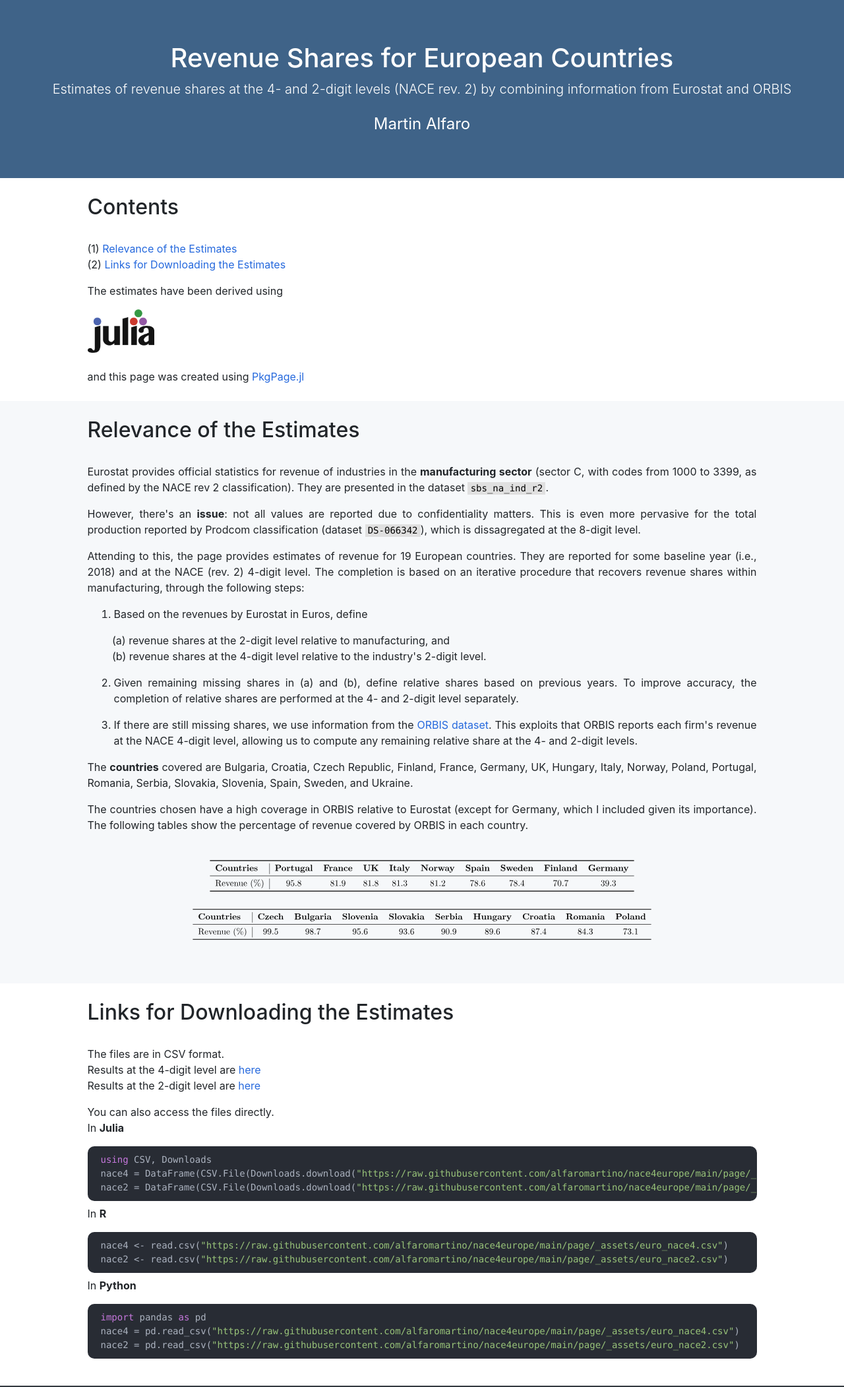
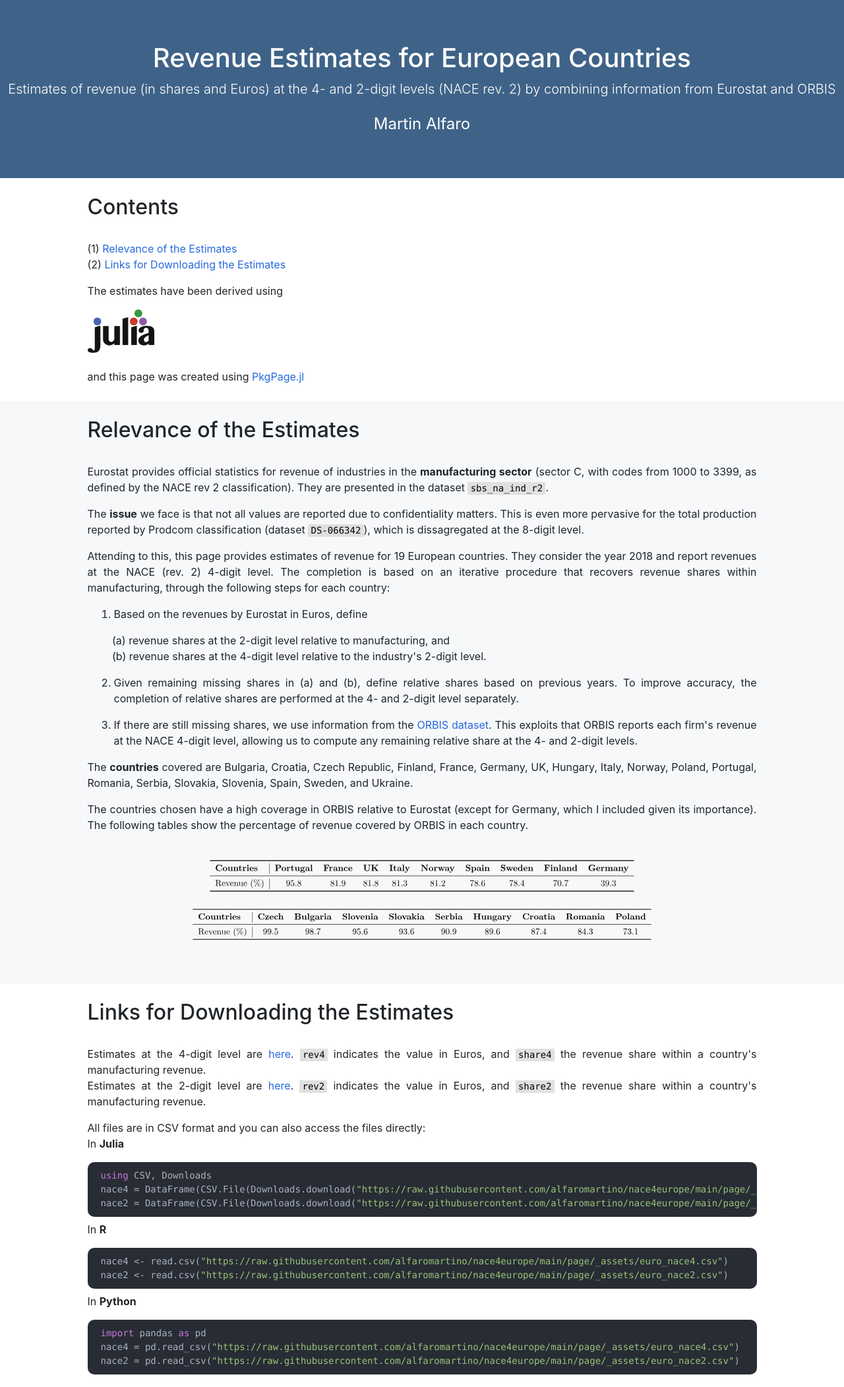
Before and after one commit to alfaromartino/nace4europe, a plain HTML site: page index.html in a window 1280 px wide. Shown: the top 2103 px of the page at 66% size. Drawn offline with Linux system fonts and the light colour scheme.

Commit message:
Deploying to gh-pages from  @ 21cbc204b87937ec0821cf5f0709f960843ed437 🚀

```diff
--- a/index.html
+++ b/index.html
@@ -5,7 +5,7 @@
   <meta charset="UTF-8">
   <meta name="viewport" content="width=device-width, initial-scale=1, shrink-to-fit=no">
   <meta name="author" content="Martin Alfaro">
-  <title>Revenue Shares for European Countries</title>
+  <title>Revenue Estimates for European Countries</title>
 
   <link rel="icon" type="image/png"  href="/nace4europe/assets/favicon.ico">
 
@@ -67,8 +67,8 @@ pre code.hljs.plaintext {
 
     <div class="jumbotron jumbotron-fluid container-fluid bg-primary">
 
-    <h1>Revenue Shares for European Countries</h1>
-    <div class="lead">Estimates of revenue shares at the 4- and 2-digit levels (NACE rev. 2) by combining information from Eurostat and ORBIS
+    <h1>Revenue Estimates for European Countries</h1>
+    <div class="lead">Estimates of revenue (in shares and Euros) at the 4- and 2-digit levels (NACE rev. 2) by combining information from Eurostat and ORBIS
 </div>
 
       <a class="name_format" href="https://sites.google.com/view/alfaromartino/" target="_blank" rel="noopener noreferrer" data-size="large" aria-label="View on GitHub">Martin Alfaro</a>
@@ -96,8 +96,8 @@ pre code.hljs.plaintext {
     <div class="row">
       <div class="col-lg-11 mx-auto">
         <h2>Relevance of the Estimates</h2><a id="summ" class="anchor"></a> Eurostat provides official statistics for revenue of industries in the <strong>manufacturing sector</strong> &#40;sector C, with codes from 1000 to 3399, as defined by the NACE rev 2 classification&#41;. They are presented in the dataset <code>sbs_na_ind_r2</code>. <br/></p>
-<p>However, there&#39;s an <strong>issue</strong>: not all values are reported due to confidentiality matters. This is even more pervasive for the total production reported by Prodcom classification &#40;dataset <code>DS-066342</code>&#41;, which is dissagregated at the 8-digit level. <br/></p>
-<p>Attending to this, the page provides estimates of revenue for 19 European countries. They are reported for some baseline year &#40;i.e., 2018&#41; and at the NACE &#40;rev. 2&#41; 4-digit level. The completion is based on an iterative procedure that recovers revenue shares within manufacturing, through the following steps:</p>
+<p>The <strong>issue</strong> we face is that not all values are reported due to confidentiality matters. This is even more pervasive for the total production reported by Prodcom classification &#40;dataset <code>DS-066342</code>&#41;, which is dissagregated at the 8-digit level. <br/></p>
+<p>Attending to this, this page provides estimates of revenue for 19 European countries. They consider the year 2018 and report revenues at the NACE &#40;rev. 2&#41; 4-digit level. The completion is based on an iterative procedure that recovers revenue shares within manufacturing, through the following steps for each country:</p>
 <ol>
 <li><p>Based on the revenues by Eurostat in Euros, define</p>
 </li>
@@ -128,8 +128,8 @@ pre code.hljs.plaintext {
   <div class="container">
     <div class="row">
       <div class="col-lg-11 mx-auto">
-        <h2>Links for Downloading the Estimates</h2><a id="sec0" class="anchor"></a> The files are in CSV format.<br/> Results at the 4-digit level are <a href="https://raw.githubusercontent.com/alfaromartino/nace4europe/main/page/_assets/euro_nace4.csv">here</a> <br/> Results at the 2-digit level are <a href="https://raw.githubusercontent.com/alfaromartino/nace4europe/main/page/_assets/euro_nace2.csv">here</a></p>
-<p>You can also access the files directly. <br/> In <strong>Julia</strong> </p>
+        <h2>Links for Downloading the Estimates</h2><a id="sec0" class="anchor"></a> Estimates at the 4-digit level are <a href="https://raw.githubusercontent.com/alfaromartino/nace4europe/main/page/_assets/euro_nace4.csv">here</a>. <code>rev4</code> indicates the value in Euros, and <code>share4</code> the revenue share within a country&#39;s manufacturing revenue. <br/> Estimates at the 2-digit level are <a href="https://raw.githubusercontent.com/alfaromartino/nace4europe/main/page/_assets/euro_nace2.csv">here</a>. <code>rev2</code> indicates the value in Euros, and <code>share2</code> the revenue share within a country&#39;s manufacturing revenue.<br/></p>
+<p>All files are in CSV format and you can also access the files directly: <br/> In <strong>Julia</strong> </p>
 <pre><code class="julia hljs"><span class="hljs-keyword">using</span> CSV, Downloads
 nace4 = DataFrame(CSV.File(Downloads.download(<span class="hljs-string">&quot;https://raw.githubusercontent.com/alfaromartino/nace4europe/main/page/_assets/euro_nace4.csv&quot;</span>)))
 nace2 = DataFrame(CSV.File(Downloads.download(<span class="hljs-string">&quot;https://raw.githubusercontent.com/alfaromartino/nace4europe/main/page/_assets/euro_nace2.csv&quot;</span>)))</code></pre>
--- a/sitemap.xml
+++ b/sitemap.xml
@@ -3,7 +3,7 @@
 
 <url>
     <loc>index.html</loc>
-    <lastmod>2021-11-10</lastmod>
+    <lastmod>2021-11-11</lastmod>
     <changefreq>monthly</changefreq>
     <priority>0.5</priority>
 </url>
```
